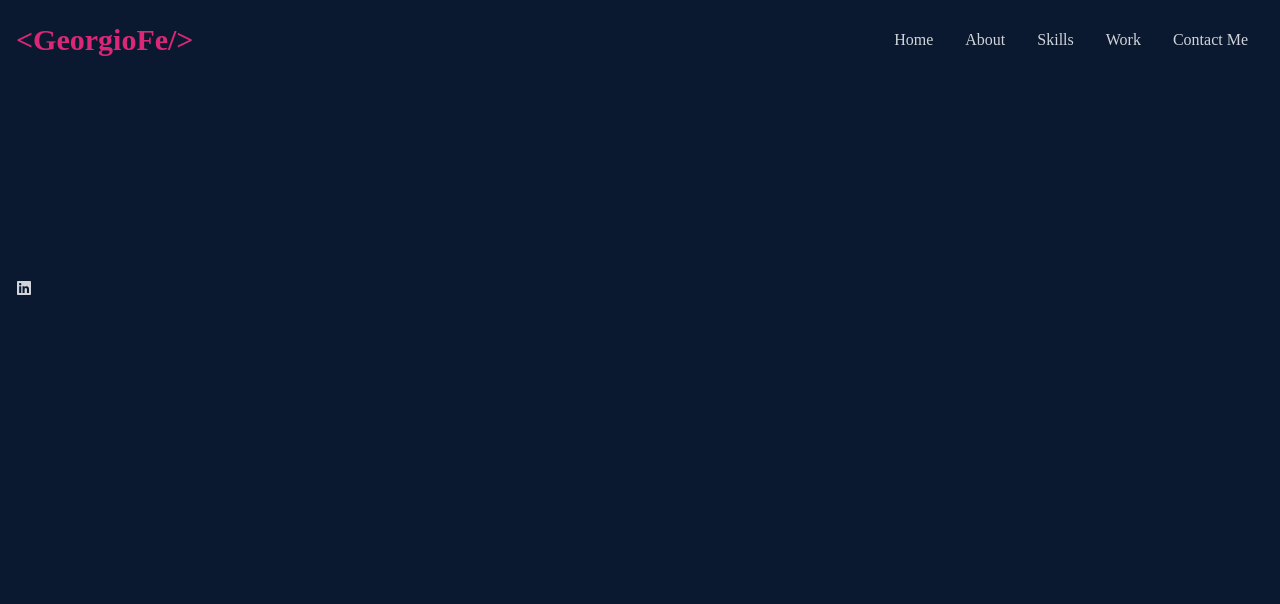
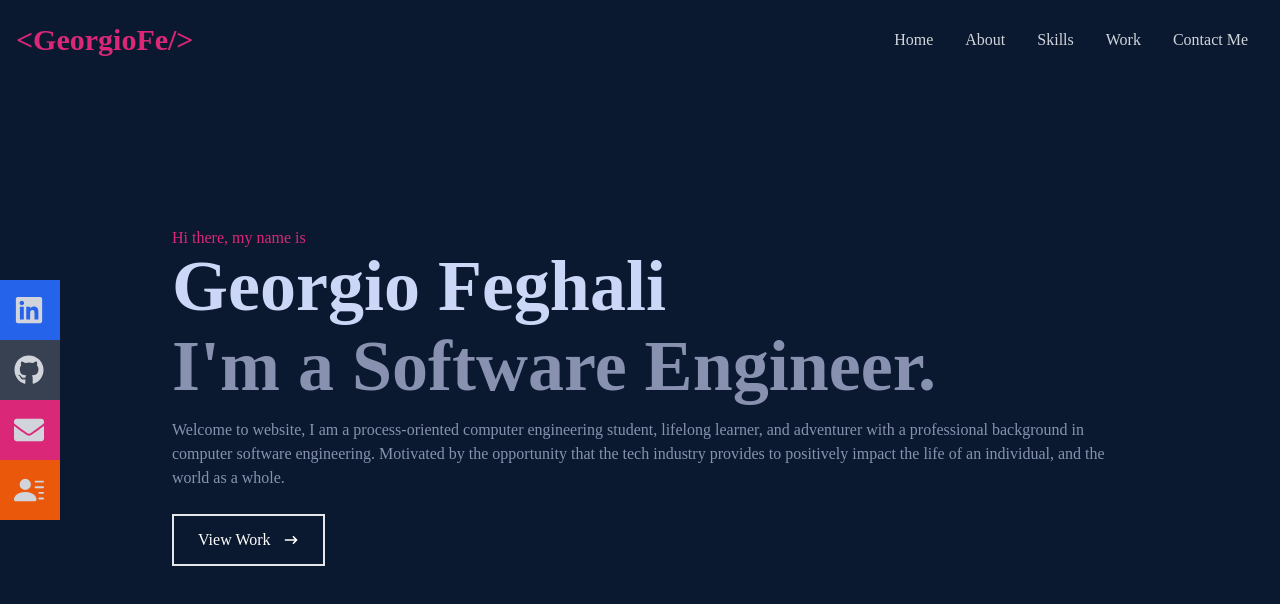
Before and after one commit to GeorgioFe/personal-portfolio, a React (Create React App) app: page / in a window 1280 px wide. Shown: the top 604 px of the page. Built offline with nearby package versions, Linux system fonts and the light colour scheme; the HTML template or start-up script is replaced by a standard one.

Commit message:
Completed Home component and added socials.

```diff
--- a/src/components/Home.jsx
+++ b/src/components/Home.jsx
@@ -1,9 +1,29 @@
 import React from 'react'
-import {HiArrowNarrowRight} from 'react-icons/hi'
+import {HiArrowNarrowRight, HiArrowNarrowDown} from 'react-icons/hi'
 
 const Home = () => {
   return (
-    <div className='w-full h-screen bg-[#0a192f]'>
+    <div name='home' className='w-full h-screen bg-[#0a192f]'>
+
+      {/* Comtainer */}
+      <div className='max-w-[1000px] mx-auto px-8 flex flex-col justify-center h-full'>
+        <p className='text-pink-600'>Hi there, my name is</p>
+        <h1 className='text-4xl sm:text-7xl font-bold text-[#ccd6f6] pb-2'>Georgio Feghali</h1>
+        <h2 className='text-4xl sm:text-7xl font-bold text-[#8892b0]'>I'm a Software Engineer.</h2>
+        <p className='text-[#8892b0] py-4'>Welcome to website, I am a process-oriented computer engineering student,
+          lifelong learner, and adventurer with a professional background in computer software engineering.
+          Motivated by the opportunity that the tech industry provides to positively impact the life of an individual,
+          and the world as a whole.
+        </p>
+        <div>
+          <button className='text-white border-2 py-3 px-6 my-2 flex items-center group hover:border-pink-600 hover:bg-pink-600'>
+            View Work
+            <span className='group-hover:rotate-90 duration-300'>
+            <HiArrowNarrowRight className='ml-3'/>
+            </span>
+          </button>
+        </div>
+      </div>
 
     </div>
   )
--- a/src/components/NavBar.jsx
+++ b/src/components/NavBar.jsx
@@ -1,5 +1,6 @@
 import React, {useState} from 'react'
-import {FaBars, FaTimes, FaLinkedin, FaGithub} from 'react-icons/fa'
+import {FaBars, FaTimes, FaLinkedin, FaGithub, FaEnvelope} from 'react-icons/fa'
+import {BsFillPersonLinesFill} from 'react-icons/bs'
 
 const NavBar = () => {
   const [nav, setNav] = useState(false)
@@ -35,13 +36,27 @@ const NavBar = () => {
       </ul>
 
       {/* Social icons */}
-      <div className='flex fixed flex-col top-[35%] left-0'>
-        <ul>
-          <li>
-            <FaLinkedin/>
-          </li>
-        </ul>
-
+      <div className='hidden lg:flex fixed flex-col top-[35%] left-0'>
+        <li className='w-[160px] h-[60px] flex justify-between items-center ml-[-100px] bg-blue-600 hover:ml-[-10px] duration-300'>
+          <a className='flex justify-between items-center w-full text-gray-300' href='https://www.linkedin.com/in/georgio-feghali/'>
+            LinkedIn <FaLinkedin size={30}/>
+          </a>
+        </li>
+        <li className='w-[160px] h-[60px] flex justify-between items-center ml-[-100px] bg-gray-700 hover:ml-[-10px] duration-300'>
+          <a className='flex justify-between items-center w-full text-gray-300' href='https://github.com/GeorgioFe'>
+            Github <FaGithub size={30}/>
+          </a>
+        </li>
+        <li className='w-[160px] h-[60px] flex justify-between items-center ml-[-100px] bg-pink-600 hover:ml-[-10px] duration-300'>
+          <a className='flex justify-between items-center w-full text-gray-300' href='mailto: giorgiofeghali2002@icloud.com'>
+            Email <FaEnvelope size={30}/>
+          </a>
+        </li>
+        <li className='w-[160px] h-[60px] flex justify-between items-center ml-[-100px] bg-orange-600 hover:ml-[-10px] duration-300'>
+          <a className='flex justify-between items-center w-full text-gray-300' href='../assets/Georgio Feghali - CV.pdf' target='_tab'>
+            Resume <BsFillPersonLinesFill size={30}/>
+          </a>
+        </li>
       </div>
 
     </div>
--- a/src/index.css
+++ b/src/index.css
@@ -2,7 +2,7 @@
 @tailwind components;
 @tailwind utilities;
 
-@import url('https://fonts.googleapis.com/css2?family=Raleway');
+@import url('https://fonts.googleapis.com/css2?family=Raleway:wght@300;400;500;600;700;800;900&display=swap');
 
 @layer base {
     body {
```
Also changed, not shown: 1 other file (tests, documents, lock files or other folders).
